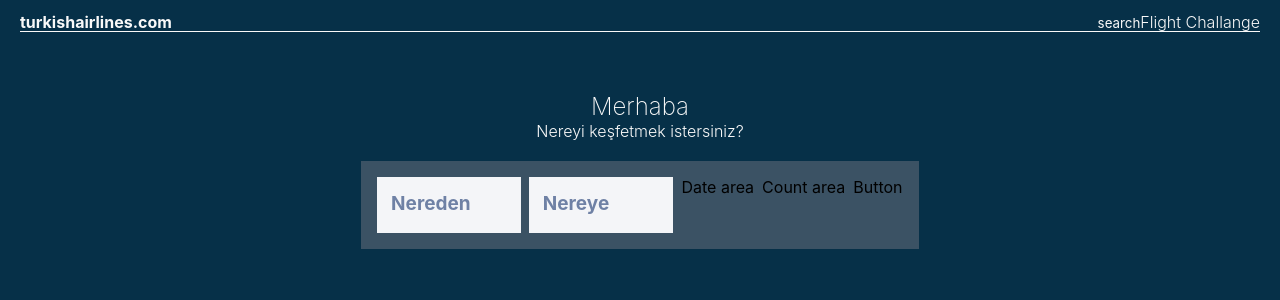
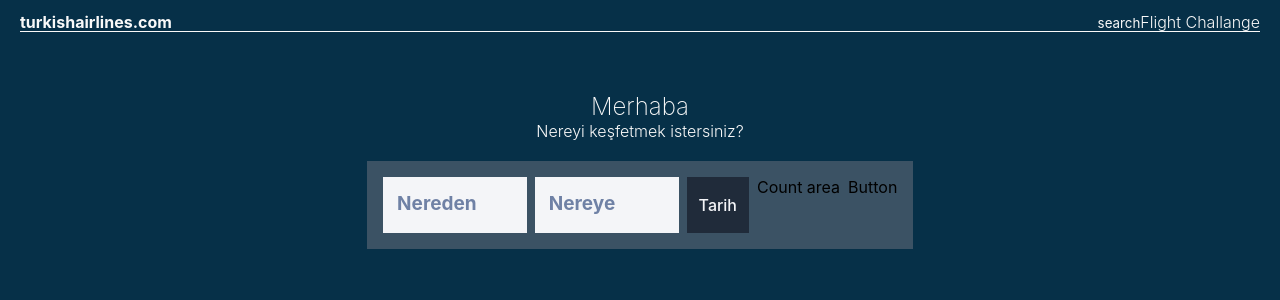
Before and after one commit to BurakCaglayan/flight-with-react, a React (Vite) app: page / in a window 1280 px wide. Shown: the top 300 px of the page. Built offline with nearby package versions, Linux system fonts and the light colour scheme.

Commit message:
Add DatePicker component to FlightSelect component

```diff
--- a/src/components/flightSelect/FlightSelect.jsx
+++ b/src/components/flightSelect/FlightSelect.jsx
@@ -1,4 +1,5 @@
 import Dropdown from "../UI/Dropdown";
+import DatePicker from "../UI/DatePicker";
 
 const FlightSelect = () => {
   const options = [
@@ -16,7 +17,9 @@ const FlightSelect = () => {
       <div className="flight-select__dropdown">
         <Dropdown labelText={"Nereye"} options={options} searchBy={"name"} />
       </div>
-      <div>Date area</div>
+      <div>
+        <DatePicker />
+      </div>
       <div>Count area</div>
       <div>Button</div>
     </div>
--- a/src/styles/main.scss
+++ b/src/styles/main.scss
@@ -8,6 +8,7 @@
 @import "components/header";
 @import "components/flightSelect";
 @import "components/dropdown";
+@import "components/datePicker";
 
 // Layout
 
```
